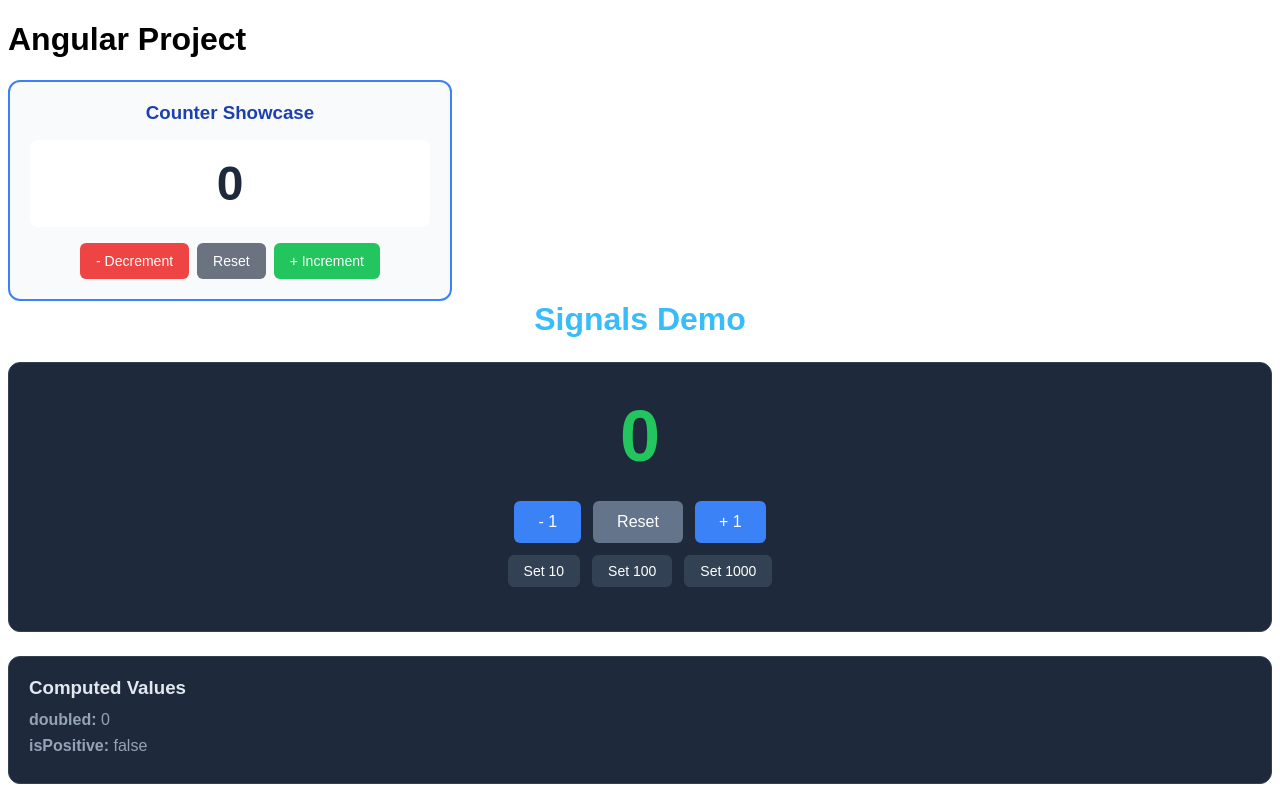
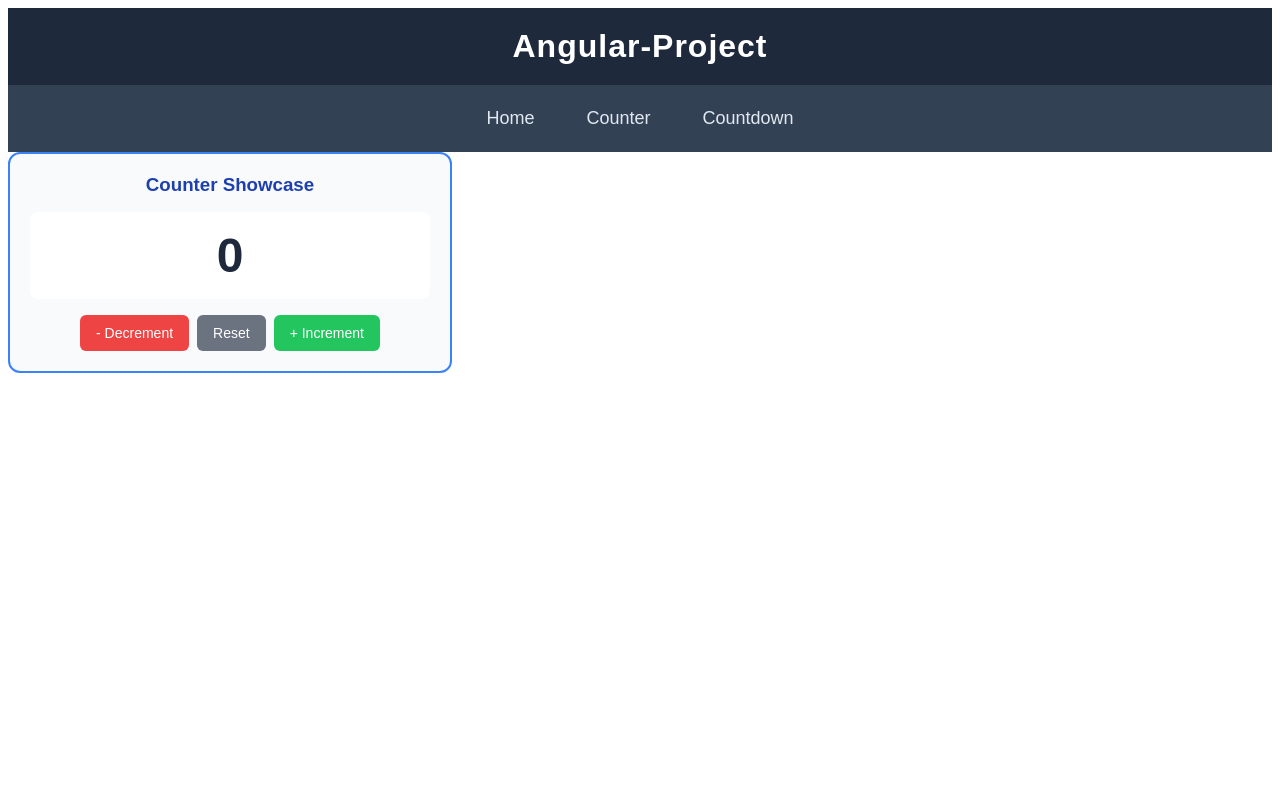
Before and after one commit to Anatoli33/Angular-Project, an Angular app in the folder project/: page /counter in a window 1280 px wide. Before the commit this address led to /. Built offline with nearby package versions, Linux system fonts and the light colour scheme.

Commit message:
Making navigation

```diff
--- a/project/src/app/app.html
+++ b/project/src/app/app.html
@@ -1,4 +1,2 @@
-<h1>{{ title() }}</h1>
-<app-counter></app-counter>
-<app-countdown></app-countdown>
+<app-navigation></app-navigation>
 <router-outlet />
--- a/project/src/app/app.routes.ts
+++ b/project/src/app/app.routes.ts
@@ -1,3 +1,10 @@
 import { Routes } from '@angular/router';
+import { Home } from './home/home.js';
+import { Countdown } from './countdown/countdown.js';
+import { Counter } from './counter/counter.js';
 
-export const routes: Routes = [];
+export const routes: Routes = [
+    {path: '', component: Home},
+    {path: 'counter', component: Counter},
+    {path: 'countdown', component: Countdown}
+];
--- a/project/src/app/app.ts
+++ b/project/src/app/app.ts
@@ -1,12 +1,11 @@
 import { Component, signal } from '@angular/core';
 import { RouterOutlet } from '@angular/router';
-import { Counter } from './counter/counter.js';
-import { Countdown } from './countdown/countdown.js';
+import { Navigation } from './navigation/navigation.js';
 
 @Component({
   selector: 'app-root',
   standalone: true,
-  imports: [RouterOutlet, Counter, Countdown],
+  imports: [RouterOutlet, Navigation],
   templateUrl: './app.html',
   styleUrls: ['./app.css']
 })
--- /dev/null
+++ b/project/src/app/navigation/navigation.css
@@ -0,0 +1,48 @@
+/* Global reset (optional but recommended) */
+* {
+  margin: 0;
+  padding: 0;
+  box-sizing: border-box;
+  font-family: Arial, sans-serif;
+}
+
+/* Header title */
+h1 {
+  text-align: center;
+  padding: 20px;
+  background: #1e293b; /* dark blue */
+  color: white;
+  letter-spacing: 1px;
+}
+
+/* Navbar container */
+nav {
+  display: flex;
+  justify-content: center;
+  gap: 20px;
+  background: #334155; /* slightly lighter */
+  padding: 15px 0;
+}
+
+/* Links */
+nav a {
+  text-decoration: none;
+  color: #e2e8f0;
+  font-size: 18px;
+  padding: 8px 16px;
+  border-radius: 8px;
+  transition: all 0.3s ease;
+}
+
+/* Hover effect */
+nav a:hover {
+  background: #22c55e; /* green */
+  color: white;
+}
+
+/* Active link (Angular adds this class automatically if configured) */
+nav a.active {
+  background: #16a34a;
+  color: white;
+  font-weight: bold;
+}
--- /dev/null
+++ b/project/src/app/navigation/navigation.html
@@ -0,0 +1,6 @@
+<h1>Angular-Project</h1>
+<nav>
+<a routerLink="/" >Home</a>
+<a routerLink="/counter">Counter</a>
+<a routerLink="/countdown">Countdown</a>
+</nav>
```
Also changed, not shown: project/src/app/navigation/navigation.ts (added, +12 -0 lines).
